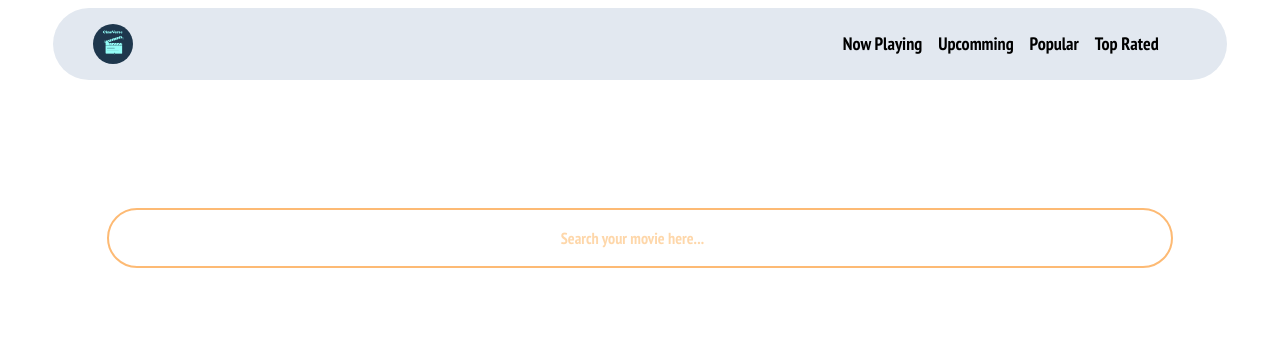
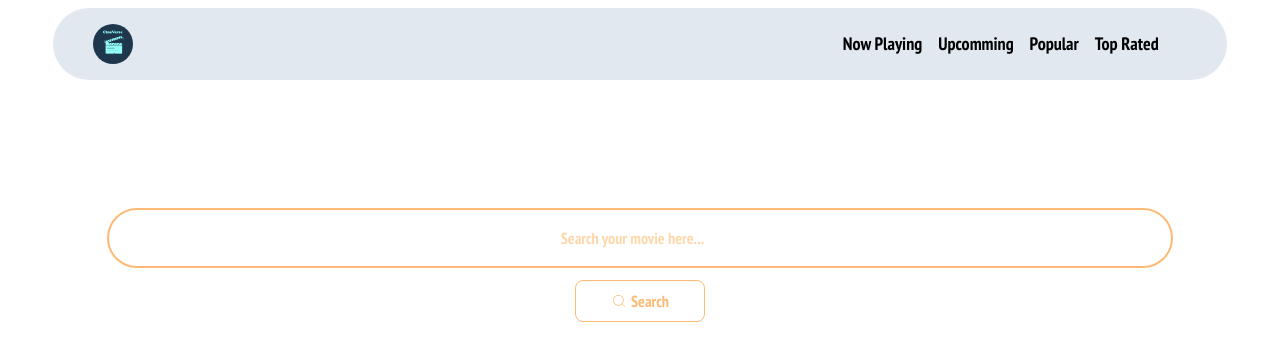
Before and after one commit to MainaliMiraj/Cine-Verse, a Next.js app: page / in a window 1280 px wide. Shown: the top 360 px of the page. Built offline with nearby package versions, Linux system fonts and the light colour scheme.

Commit message:
added the button component

```diff
--- /dev/null
+++ b/src/components/Buttons/Buttons.tsx
@@ -0,0 +1,42 @@
+import React from "react";
+import { IconType } from "react-icons";
+import Link from "next/link";
+
+interface ButtonProps {
+  buttonName: string;
+  bgColor: string;
+  textColor: string;
+  color?: string;
+  colorValue?: string | number;
+  icon?: IconType;
+  link?: string;
+}
+const Button: React.FC<ButtonProps> = ({
+  buttonName,
+  bgColor,
+  textColor,
+  icon: Icon,
+  link,
+}) => {
+  const buttonClassName = `${bgColor} ${textColor} p-2 cursor-pointer rounded-md  hover:text-orange-400 w-32 transition-all flex justify-center items-center gap-1`;
+
+  if (link) {
+    return (
+      <Link
+        href={link}
+        className={`rounded-md py-2 px-4 ${bgColor} ${textColor} flex items-center  justify-center hover:text-orange-400`}
+      >
+        {buttonName}
+        {Icon && <Icon className="mr-2" />}
+      </Link>
+    );
+  }
+
+  return (
+    <button className={buttonClassName}>
+      {Icon && <Icon className="inline-block" />} {buttonName}
+    </button>
+  );
+};
+
+export default Button;
--- a/src/components/SearchComponent/SearchComponent.tsx
+++ b/src/components/SearchComponent/SearchComponent.tsx
@@ -1,13 +1,26 @@
 import React from "react";
+import Button from "../Buttons/Buttons";
+import { CiSearch } from "react-icons/ci";
 
 const SearchComponent = () => {
   return (
-    <div className="flex w-full justify-center">
+    <div className="flex w-full items-center flex-col gap-3 justify-center">
       <input
         type="search"
         placeholder="Search your movie here..."
         className="p-4 mt-32 rounded-full w-10/12 text-center border-2 border-orange-300 placeholder-orange-200 caret-orange-400 place outline-none focus:border-orange-400"
       />
+      {/* <button className="rounded-full text-center font-normal border-2 border-orange-300 w-3/12 hover:bg-orange-100">
+        Search
+      </button> */}
+      <div className="border border-orange-300 rounded-lg flex items-center justify-center hover:bg-orange-50">
+        <Button
+          buttonName="Search"
+          bgColor="none"
+          icon={CiSearch}
+          textColor="text-orange-300"
+        />
+      </div>
     </div>
   );
 };
```
